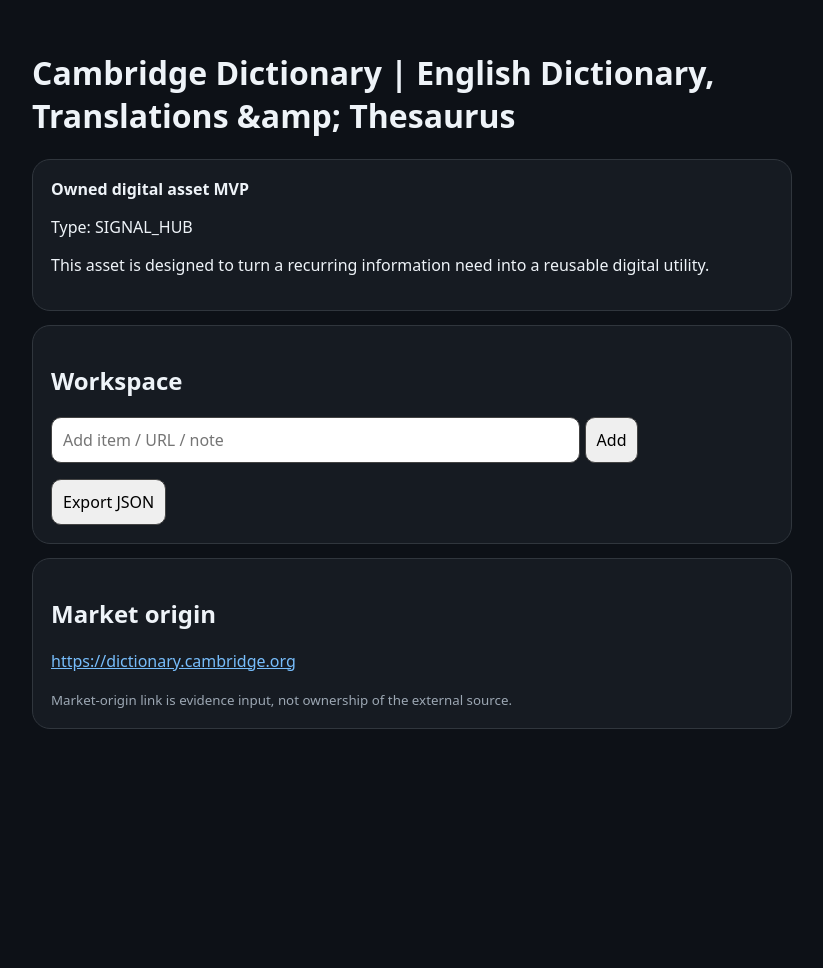
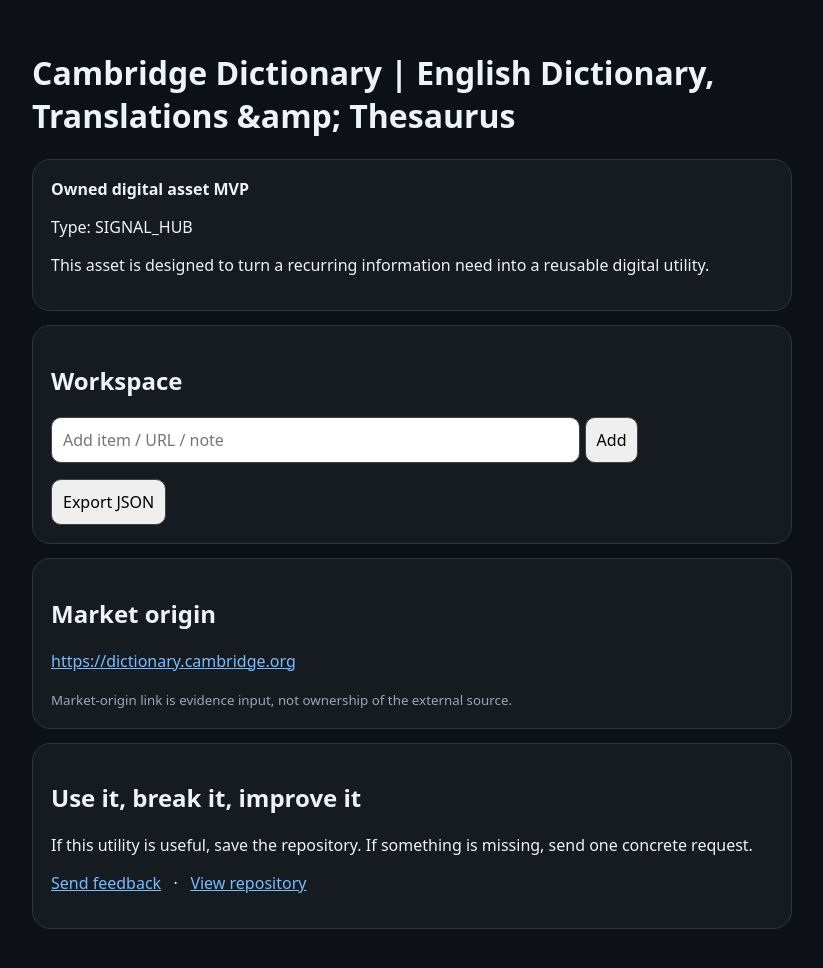
Before and after one commit to awaw999iw-ai/atlas-asset-light-b36b24995321, a plain HTML site: page index.html in a window 1280 px wide. Shown: the whole page, without its empty margins (228-1051 px from the left). Before the commit the page ends 800 px from the top, so only its background shows below. Drawn offline with Linux system fonts and the light colour scheme.

Commit message:
Add external user action path

```diff
--- a/index.html
+++ b/index.html
@@ -46,6 +46,21 @@ small{color:#9ca7b3}
 <p><a href="https://dictionary.cambridge.org">https://dictionary.cambridge.org</a></p>
 <small>Market-origin link is evidence input, not ownership of the external source.</small>
 </div>
+
+<!-- ATLAS_EXTERNAL_ACTION_V1 -->
+<div class="card">
+<h2>Use it, break it, improve it</h2>
+<p>
+If this utility is useful, save the repository.
+If something is missing, send one concrete request.
+</p>
+<p>
+<a href="https://github.com/awaw999iw-ai/atlas-asset-light-b36b24995321/issues/new">Send feedback</a>
+&nbsp; · &nbsp;
+<a href="https://github.com/awaw999iw-ai/atlas-asset-light-b36b24995321">View repository</a>
+</p>
+</div>
+
 </main>
 
 <script>
```
